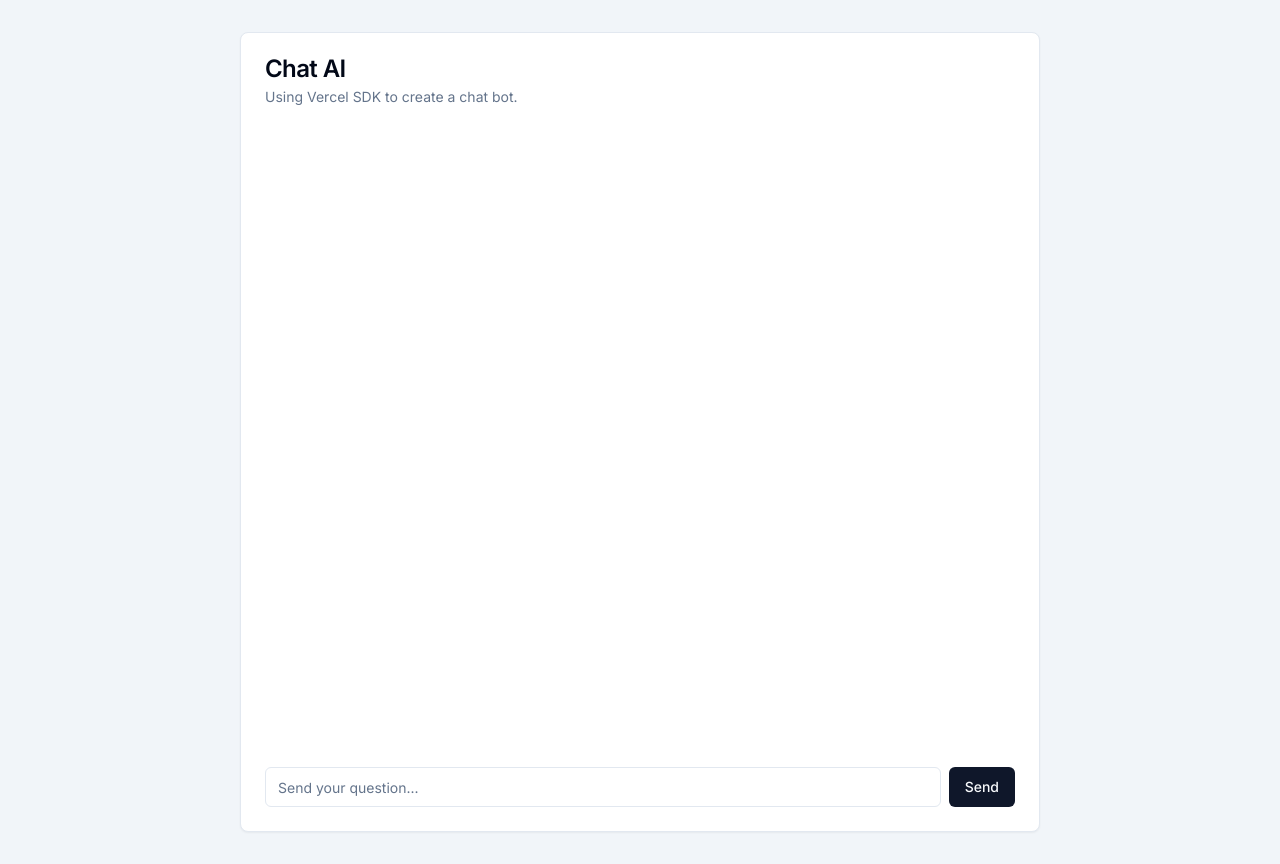
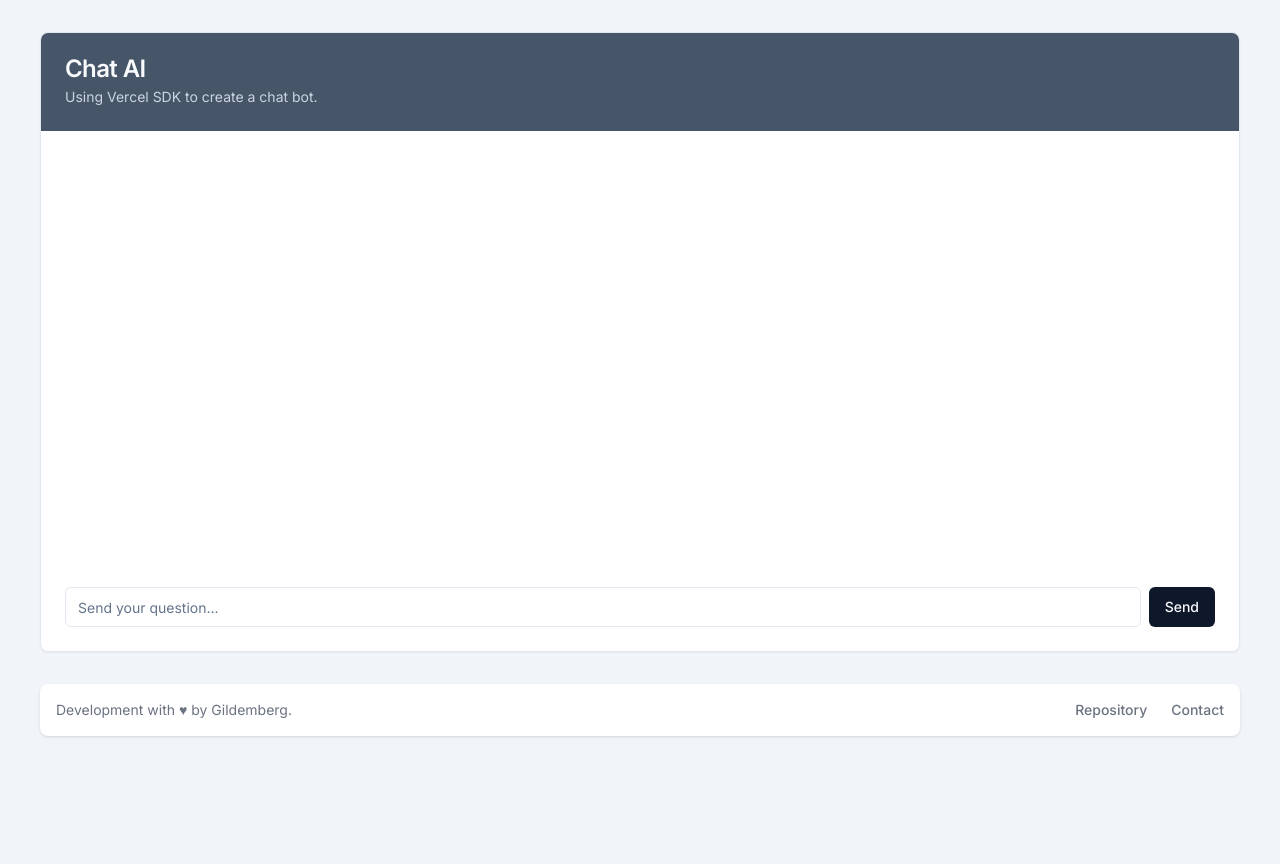
Before and after one commit to gildembergleite/chat-ai, a Next.js app: page / in a window 1280 px wide. After the commit the page ends 800 px from the top, so only its background shows below. Built offline with nearby package versions, Linux system fonts and the light colour scheme.

Commit message:
style: modified color

```diff
--- a/src/app/layout.tsx
+++ b/src/app/layout.tsx
@@ -1,3 +1,4 @@
+import Footer from '@/components/Footer'
 import './globals.css'
 import type { Metadata } from 'next'
 import { Inter } from 'next/font/google'
@@ -16,7 +17,10 @@ export default function RootLayout({
 }) {
   return (
     <html lang="en">
-      <body className={inter.className}>{children}</body>
+      <body className={`${inter.className} flex flex-col w-full justify-center items-center bg-slate-100 h-screen p-8`}>
+        {children}
+        <Footer/>
+      </body>
     </html>
   )
 }
--- a/src/app/page.tsx
+++ b/src/app/page.tsx
@@ -1,8 +1,9 @@
 import Chat from "@/components/Chat";
+import Footer from "@/components/Footer";
 
 export default function Home() {
   return (
-    <main className='flex items-center justify-center min-h-screen bg-slate-100 p-8'>
+    <main className='flex w-full items-center justify-center h-[90%] max-h-full'>
       <Chat />
     </main>
   )
--- a/src/components/Chat/index.tsx
+++ b/src/components/Chat/index.tsx
@@ -9,12 +9,14 @@ export default function () {
   const
     { messages, input, handleInputChange, handleSubmit } = useChat()
   return (
-    <Card className='w-[800px] h-[800px] grid grid-rows-[min-content_1fr_min-content]'>
-      <CardHeader>
+    <Card className='w-full h-full overflow-hidden max-w-[1200px] grid grid-rows-[min-content_1fr_min-content]'>
+      <CardHeader className="bg-slate-600 text-slate-50">
         <CardTitle>Chat AI</CardTitle>
-        <CardDescription>Using Vercel SDK to create a chat bot.</CardDescription>
+        <CardDescription className="text-slate-300">
+          Using Vercel SDK to create a chat bot.
+        </CardDescription>
       </CardHeader>
-      <CardContent className='space-y-6'>
+      <CardContent className='space-y-6 overflow-y-scroll py-4'>
         {messages.map(message => {
           return (
             <div key={message.id} className='flex leading-7 gap-4'>
@@ -29,7 +31,7 @@ export default function () {
                   <AvatarImage src='' />
                 </Avatar>}
 
-              <p className='text-zinc-700 bg-zinc-200'>
+              <p className='text-zinc-700'>
                 <span className='block font-semibold'>
                   {message.role === 'user' ? 'Usuário' : 'Assitente'}
                 </span>
--- a/src/components/Footer/index.tsx
+++ b/src/components/Footer/index.tsx
@@ -1,6 +1,6 @@
 export default function () {
   return (
-    <footer className="bg-white rounded-lg shadow mx-2 my-8 dark:bg-gray-800">
+    <footer className="flex w-full max-w-[1200px] bg-white rounded-lg shadow mx-2 my-8 dark:bg-gray-800">
       <div className="w-full mx-auto max-w-screen-xl p-4 md:flex md:items-center md:justify-between">
         <span className="text-sm text-gray-500 sm:text-center dark:text-gray-400">
           Development with &hearts; by{' '}
```
